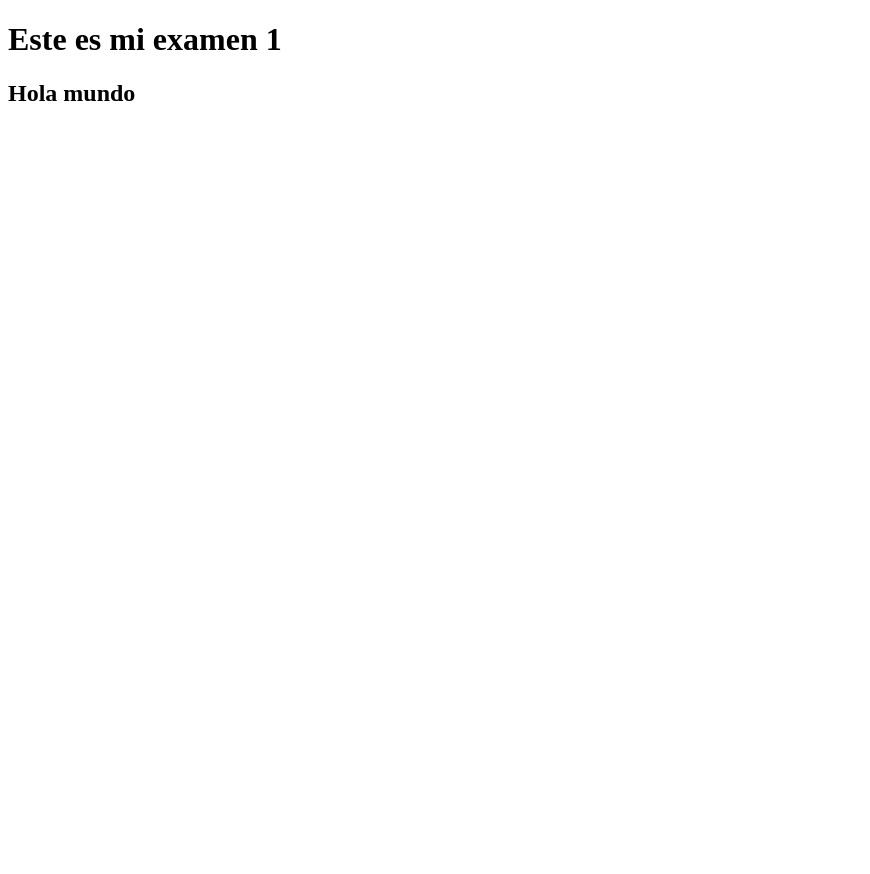
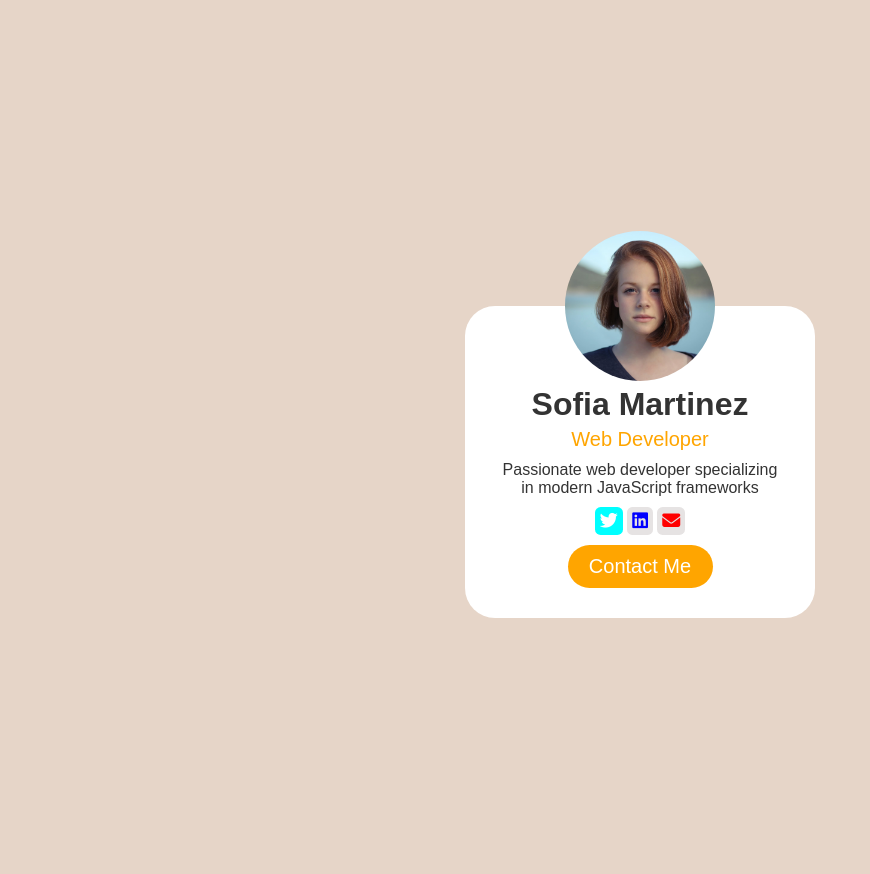
Before and after one commit to SebastianDeJesusHdz2/Fundamentos-de-Desarrollo-Web, a PHP site: page /examenes/index.html in a window 1280 px wide. Shown: the whole page, without its empty margins (0-870 px from the left). Before the commit the page ends 101 px from the top, so only its background shows below. Run offline with PHP 8.4, Linux system fonts and the light colour scheme.

Commit message:
Propuesta

```diff
--- a/examenes/index.html
+++ b/examenes/index.html
@@ -1,13 +1,130 @@
-<!DOCTYPE html>
+<!doctype html>
 <html lang="en">
-<head>
-    <meta charset="UTF-8">
-    <meta name="viewport" content="width=device-width, initial-scale=1.0">
+  <head>
+    <meta charset="UTF-8" />
+    <meta name="viewport" content="width=device-width, initial-scale=1.0" />
     <title>Examen 1</title>
-</head>
-<body>
-    <h1>Este es mi examen 1</h1>
 
-    <h2>Hola mundo</h2>
-</body>
+    <link rel="stylesheet" href="styles.css" />
+    <link
+      rel="stylesheet"
+      href="https://cdnjs.cloudflare.com/ajax/libs/font-awesome/6.5.0/css/all.min.css"
+    />
+    <style>
+      * {
+        box-sizing: border-box;
+        margin: 0;
+        padding: 0;
+      }
+
+      body {
+        background-color: #e6d5c8;
+        font-family: Arial, sans-serif;
+        color: #333;
+        margin: 20%;
+      }
+
+      .main-container {
+        display: flex;
+        justify-content: center;
+        align-items: center;
+      }
+
+      .card {
+        background-color: white;
+        width: 350px;
+        padding: 80px 30px 30px 30px;
+        border-radius: 30px;
+        text-align: center;
+        position: relative;
+        margin-top: 50px;
+      }
+
+      .image-container img {
+        position: absolute;
+        top: 0;
+        left: 50%;
+        transform: translate(-50%, -50%);
+        width: 150px;
+        height: 150px;
+        border-radius: 50%;
+        object-fit: cover;
+        margin-bottom: 20px;
+      }
+
+      .Text1 {
+        color: orange;
+        font-size: 20px;
+        margin-bottom: 10px;
+      }
+
+      .Text2 {
+        font-size: 16px;
+        margin-bottom: 10px;
+      }
+
+      h1 {
+        font-size: 32px;
+        margin-bottom: 5px;
+      }
+
+      .Icon i {
+        background-color: #e6e3e3;
+        color: #334155;
+        padding: 5px;
+        border-radius: 20%;
+        font-size: 18px;
+      }
+
+      button {
+        background-color: orange;
+        color: white;
+        border: none;
+        width: 50%;
+        margin-top: 10px;
+        padding: 10px;
+        border-radius: 50px;
+        font-size: 20px;
+      }
+
+      img {
+        width: 200px;
+        height: auto;
+        border-radius: 10px;
+      }
+
+      .Icon i.fa-twitter {
+        background-color: aqua;
+        color: white;
+      }
+
+      .Icon i.fa-linkedin {
+        color: blue;
+      }
+
+      .Icon i.fa-envelope {
+        color: red;
+      }
+
+    </style>
+  </head>
+  <body>
+    <div class="main-container">
+      <div class="card">
+        <div class="image-container"><img src="./persona.jpg" alt="" /></div>
+        <h1>Sofia Martinez</h1>
+        <p class="Text1">Web Developer</p>
+        <p class="Text2">
+          Passionate web developer specializing <br />
+          in modern JavaScript frameworks
+        </p>
+        <div class="Icon">
+          <i class="fa-brands fa-twitter"></i>
+          <i class="fa-brands fa-linkedin"></i>
+          <i class="fa-solid fa-envelope"></i>
+        </div>
+        <button>Contact Me</button>
+      </div>
+    </div>
+  </body>
 </html>
--- /dev/null
+++ b/examenes/styles.css
@@ -0,0 +1,83 @@
+* {
+    box-sizing: border-box;
+    margin: 0;
+    padding: 0;
+}
+
+body {
+    background-color: #e6d5c8;
+    font-family: Arial, sans-serif;
+    color: #333;
+    margin: 20%;
+}
+
+.main-container {
+    display: flex;
+    justify-content: center;
+    align-items: center;
+}
+
+.card {
+    background-color: white;
+    width: 350px;
+    padding: 80px 30px 30px 30px;
+    border-radius: 30px;
+    text-align: center;
+    position: relative;
+    margin-top: 50px;
+}
+
+.image-container img {
+    position:absolute;
+    top: 0;
+    left: 50%;
+    transform: translate(-50%, -50%);
+    width: 150px;
+    height: 150px;
+    border-radius: 50%;
+    object-fit: cover;
+    margin-bottom: 20px;
+}
+
+.Text1 {
+    color: orange;
+    font-size: 20px;
+    margin-bottom: 10px;
+}
+
+.Text2 {
+    font-size: 16px;
+    margin-bottom: 10px;
+}
+
+h1 {
+    font-size: 32px;
+    margin-bottom: 5px;
+}
+
+.Icon i {
+    background-color: #e6e3e3;
+    color: #334155;
+    padding: 15px;
+    border-radius: 50%;
+    font-size: 18px;
+    cursor: pointer;
+}
+
+button {
+    background-color: orange;
+    color: white;
+    border: none;
+    width: 50%;
+    margin-top: 10px;
+    padding: 10px;
+    border-radius: 50px;
+    font-size: 20px;
+    cursor: pointer;
+}
+
+img {
+    width: 200px;
+    height: auto;
+    border-radius: 10px;
+}
--- a/repaso.html
+++ b/repaso.html
@@ -21,7 +21,7 @@
 
     <a href="https://www.google.com" target="_blank">Enlace a Google</a>
     <a href="#seccion-p">Enlace interno (ancla)</a>
-    <img src="./Ejercicios_clase/HTML y CSS/imagen_prueba.png" width="200" height="200" alt="Descripción de imagen">
+    <img src="./Juego-completado.png" dth="200" height="200" alt="Descripción de imagen">
 
     <ul>
         <li>Lista no ordenada (elemento 1)</li>
```
Also changed, not shown: Juego-completado.png (added), examenes/examen parcial 1.png (added), examenes/persona.jpg (added), repaso.css (line endings or trailing spaces).
